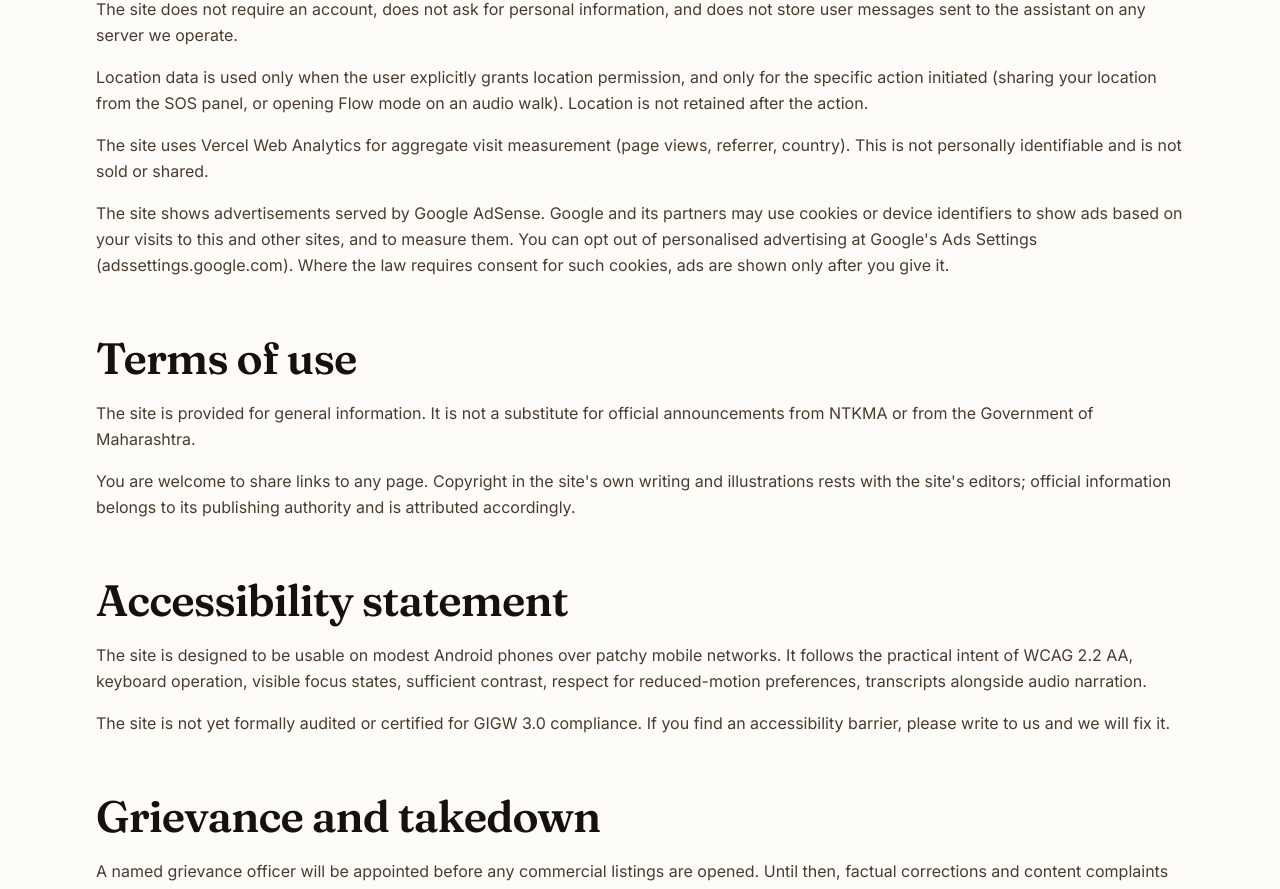
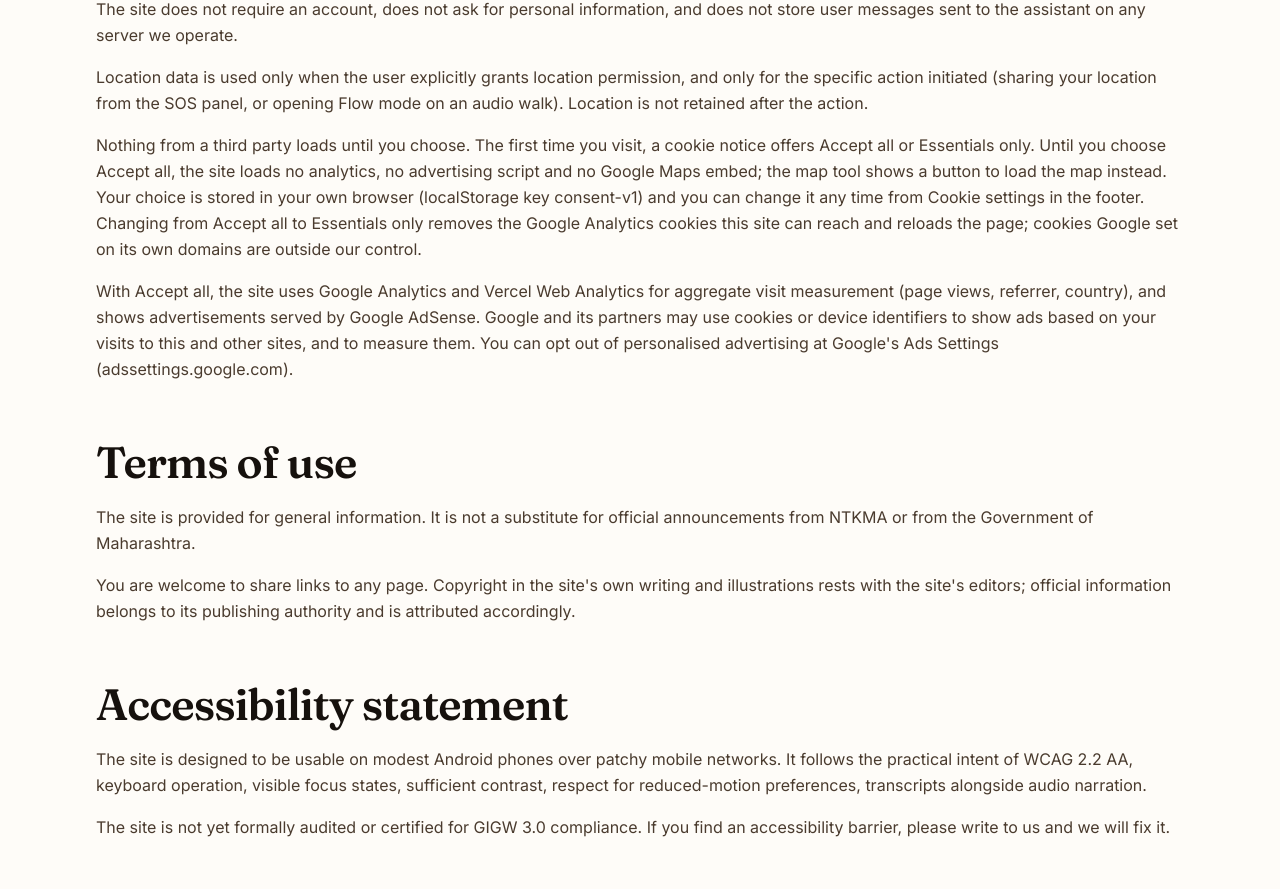
Before and after one commit to lonkarabhishek/thenashikkumbh, a Next.js app: page /en/policies in a window 1280 px wide. Shown: the part 2299-3188 px from the top of the page. Built offline with nearby package versions, Linux system fonts and the light colour scheme.

Commit message:
Privacy policy: describe the consent choice and what loads when
Co-Authored-By: Claude Fable 5.1 <noreply@anthropic.com>
Claude-Session: https://claude.ai/code/session_01Jq9TpGTdoWNSsAWaH8VBmH

```diff
--- a/src/app/[locale]/policies/page.tsx
+++ b/src/app/[locale]/policies/page.tsx
@@ -74,8 +74,8 @@ const SECTIONS = [
     body: [
       "The site does not require an account, does not ask for personal information, and does not store user messages sent to the assistant on any server we operate.",
       "Location data is used only when the user explicitly grants location permission, and only for the specific action initiated (sharing your location from the SOS panel, or opening Flow mode on an audio walk). Location is not retained after the action.",
-      "The site uses Vercel Web Analytics for aggregate visit measurement (page views, referrer, country). This is not personally identifiable and is not sold or shared.",
-      "The site shows advertisements served by Google AdSense. Google and its partners may use cookies or device identifiers to show ads based on your visits to this and other sites, and to measure them. You can opt out of personalised advertising at Google's Ads Settings (adssettings.google.com). Where the law requires consent for such cookies, ads are shown only after you give it.",
+      "Nothing from a third party loads until you choose. The first time you visit, a cookie notice offers Accept all or Essentials only. Until you choose Accept all, the site loads no analytics, no advertising script and no Google Maps embed; the map tool shows a button to load the map instead. Your choice is stored in your own browser (localStorage key consent-v1) and you can change it any time from Cookie settings in the footer. Changing from Accept all to Essentials only removes the Google Analytics cookies this site can reach and reloads the page; cookies Google set on its own domains are outside our control.",
+      "With Accept all, the site uses Google Analytics and Vercel Web Analytics for aggregate visit measurement (page views, referrer, country), and shows advertisements served by Google AdSense. Google and its partners may use cookies or device identifiers to show ads based on your visits to this and other sites, and to measure them. You can opt out of personalised advertising at Google's Ads Settings (adssettings.google.com).",
     ],
   },
   {
```
